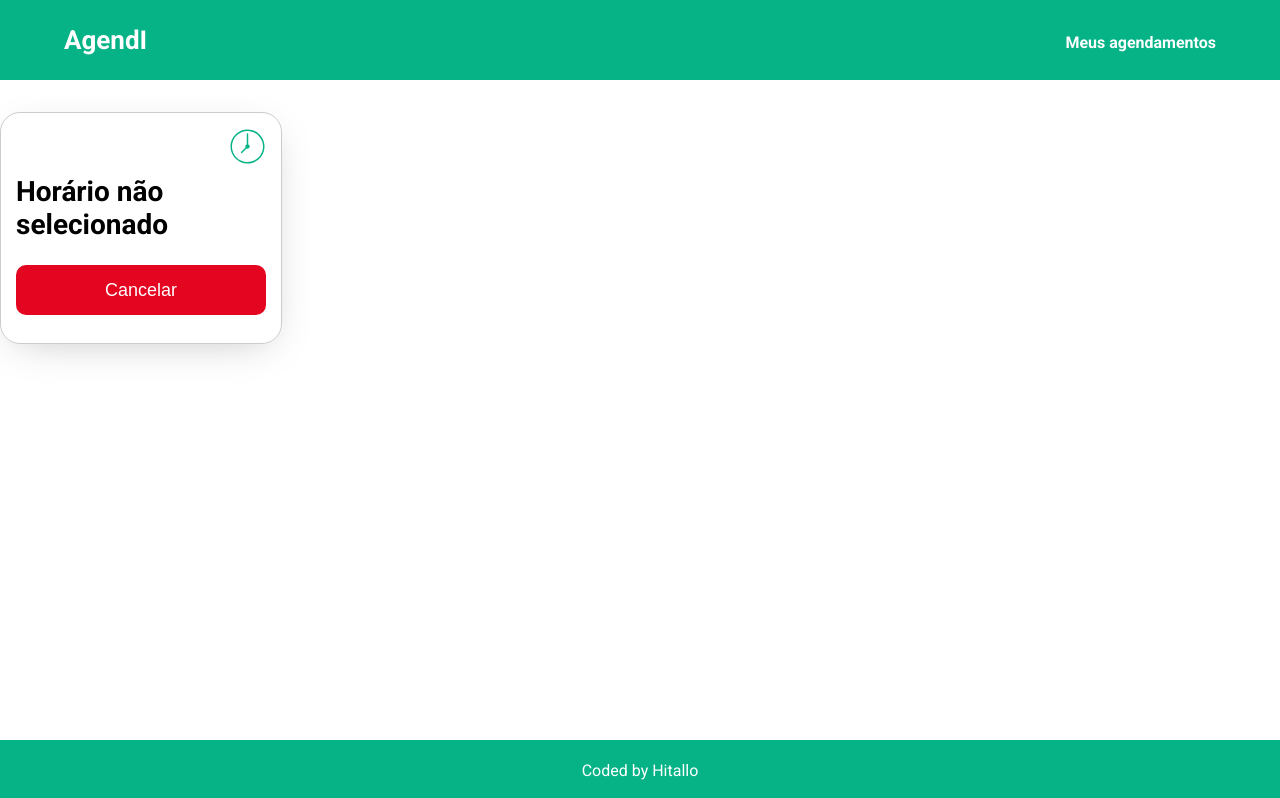
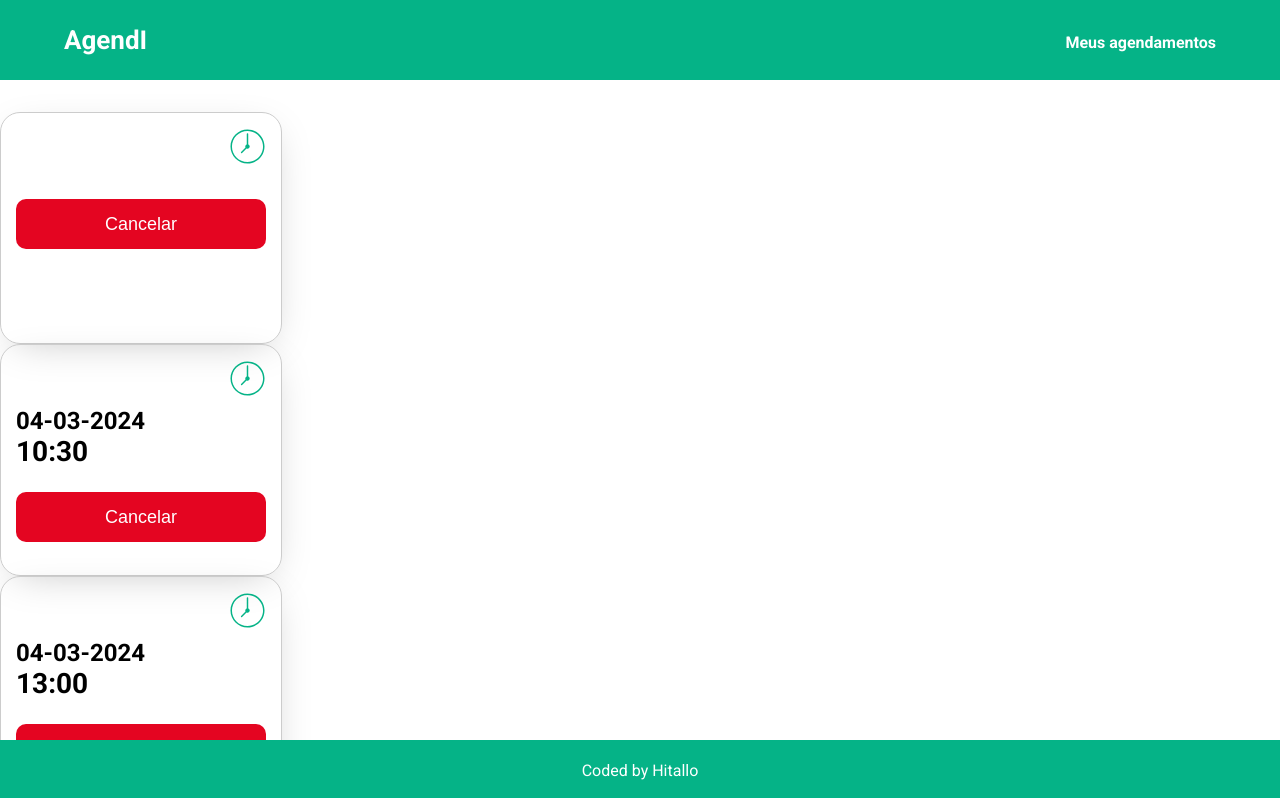
Before and after one commit to Hitallo-moreira/agendi, a React (Vite) app in the folder agendi/: page /agendamentos in a window 1280 px wide. Shown: the top 798 px of the page. Built offline with nearby package versions, Linux system fonts and the light colour scheme; data requests are answered from the project's data file.

Commit message:
feat: get the appointments and show it in the cards

```diff
--- a/agendi/db.json
+++ b/agendi/db.json
@@ -1,4 +1,54 @@
-
 {
-  "schedules": [{}]
+  "schedules": [
+    {
+      "id": "22b6",
+      "selectedDateTime": "04-03-2024",
+      "selectedTime": "10:30"
+    },
+    {
+      "id": "c7b1",
+      "selectedDateTime": "04-03-2024",
+      "selectedTime": "13:00"
+    },
+    {
+      "id": "2d3f",
+      "selectedDateTime": "29-03-2024",
+      "selectedTime": "14:00"
+    },
+    {
+      "id": "4652",
+      "selectedDateTime": "05-03-2024",
+      "selectedTime": "12:30"
+    },
+    {
+      "id": "6156",
+      "selectedDateTime": "04-03-2024",
+      "selectedTime": "13:00"
+    },
+    {
+      "id": "aa86",
+      "selectedDateTime": "11-03-2024",
+      "selectedTime": "10:00"
+    },
+    {
+      "id": "29ae",
+      "selectedDateTime": "27-03-2024",
+      "selectedTime": "12:30"
+    },
+    {
+      "id": "c94a",
+      "selectedDateTime": "20-03-2024",
+      "selectedTime": "13:00"
+    },
+    {
+      "id": "9f2d",
+      "selectedDateTime": "13-03-2024",
+      "selectedTime": "12:00"
+    },
+    {
+      "id": "658d",
+      "selectedDateTime": "20-03-2024",
+      "selectedTime": "18:30"
+    }
+  ]
 }
--- a/agendi/package.json
+++ b/agendi/package.json
@@ -16,6 +16,7 @@
     "@mui/material": "^5.15.10",
     "@mui/styles": "^5.15.10",
     "@mui/x-date-pickers": "^6.19.4",
+    "axios": "^1.6.8",
     "dayjs": "^1.11.10",
     "json-server": "^1.0.0-alpha.23",
     "react": "18.2.0",
--- /dev/null
+++ b/agendi/src/components/AppointmentList/AppointmentList.jsx
@@ -0,0 +1,38 @@
+import React, { useState, useEffect } from 'react';
+import axios from 'axios';
+import ScheduleCard from '../ScheduleCard/ScheduleCard';
+
+function AppointmentList() {
+  const [appointments, setAppointments] = useState([]);
+
+  useEffect(() => {
+    const fetchAppointments = async () => {
+      try {
+        const response = await axios.get('http://localhost:3000/schedules');
+        const data = response.data;
+        console.log("Dados recebidos:", data);
+        const appointmentsArray = Object.values(data);
+        console.log("Array de agendamentos:", appointmentsArray);
+        setAppointments(appointmentsArray);
+      } catch (error) {
+        console.error('Erro ao buscar agendamentos:', error);
+      }
+    };
+
+    fetchAppointments();
+  }, []);
+
+  return (
+    <div>
+      {appointments.map((appointment) => (
+        <ScheduleCard
+          key={appointment.id}
+          selectedDateTime={appointment.selectedDateTime}
+          selectedTime={appointment.selectedTime}
+        />
+      ))}
+    </div>
+  );
+}
+
+export default AppointmentList;
--- a/agendi/src/components/Calendar/Calendar.jsx
+++ b/agendi/src/components/Calendar/Calendar.jsx
@@ -4,7 +4,7 @@ import { AdapterDayjs } from '@mui/x-date-pickers/AdapterDayjs'
 import { DateCalendar } from '@mui/x-date-pickers/DateCalendar';
 import dayjs from 'dayjs';
 import { CalendarWrapper, Title, DateWrapper } from "./CalendarStyles";
-import data from "../../db/db.json";
+import data from "../../db/date.json";
 import DateAvailable from '../DateAvailable/DateAvailable';
 import { useDateTimeContext } from '../../context/DateTimeContext';
 
--- a/agendi/src/components/DateAvailable/DateAvailable.jsx
+++ b/agendi/src/components/DateAvailable/DateAvailable.jsx
@@ -7,6 +7,7 @@ import Slide from '@mui/material/Slide';
 import { Title, Schedules, DateGrid, DateItem, ModalTitle, StyledButton } from "./DateAvailableStyles";
 import { Link } from 'react-router-dom';
 import { useDateTimeContext } from '../../context/DateTimeContext';
+import axios from 'axios';
 
 const Transition = React.forwardRef(function Transition(props, ref) {
   return <Slide direction="up" ref={ref} {...props} />;
@@ -24,6 +25,20 @@ function DateAvailable({ availableTimes, selectedDateTime }) {
   const handleClose = () => {
     setOpen(false);
   };
+
+  const handleConfirmation = () => {
+    axios.post('http://localhost:3000/schedules', {
+      selectedDateTime: selectedDateTime.format('DD-MM-YYYY'),
+      selectedTime: selectedTime
+    })
+    .then((response) => {
+      console.log(response);
+      handleClose();
+    })
+    .catch((error) => {
+       console.log("Não foi possível realizar o agendamento", error);
+     });
+  }
 
   return (
     <React.Fragment>
@@ -53,7 +68,7 @@ function DateAvailable({ availableTimes, selectedDateTime }) {
         <DialogActions>
           <StyledButton onClick={handleClose}>Cancelar</StyledButton>
           <Link to="/agendamentos">
-            <StyledButton onClick={handleClose}>Confirmar</StyledButton>
+            <StyledButton onClick={handleConfirmation}>Confirmar</StyledButton>
           </Link>
         </DialogActions>
       </Dialog>
--- a/agendi/src/components/ScheduleCard/ScheduleCard.jsx
+++ b/agendi/src/components/ScheduleCard/ScheduleCard.jsx
@@ -1,19 +1,14 @@
-import React from 'react';
 import { Card, IconDiv, DateText, HourText, CancelButton } from './ScheduleCardStyles';
-import { useDateTimeContext } from '../../context/DateTimeContext';
 import clock from '../../assets/clock.svg';
 
-function ScheduleCard() {
-  const { selectedDateTime, selectedTime } = useDateTimeContext();
-  const formattedDateTime = selectedDateTime? selectedDateTime.format('DD-MM-YYYY') : '';
-
+function ScheduleCard({ selectedDateTime, selectedTime }) {
   return (
     <Card>
       <IconDiv>
         <img src={clock} alt="Relógio" />
       </IconDiv>
-      <DateText>{formattedDateTime}</DateText>
-      <HourText>{selectedTime? selectedTime : 'Horário não selecionado'}</HourText>
+      <DateText>{selectedDateTime}</DateText>
+      <HourText>{selectedTime}</HourText>
       <div className="cancel">
         <CancelButton>Cancelar</CancelButton>
       </div>
@@ -21,5 +16,4 @@ function ScheduleCard() {
   );
 }
 
-
 export default ScheduleCard;
--- a/agendi/src/pages/Schedules.jsx
+++ b/agendi/src/pages/Schedules.jsx
@@ -1,8 +1,12 @@
 import ScheduleCard from "../components/ScheduleCard/ScheduleCard";
+import AppointmentList from "../components/AppointmentList/AppointmentList";
 
 function Schedules() {
     return (
-        <ScheduleCard />
+        <>
+            <ScheduleCard />
+            <AppointmentList />
+        </>
     )
 }
 
```
Also changed, not shown: 1 other file (tests, documents, lock files or other folders).
